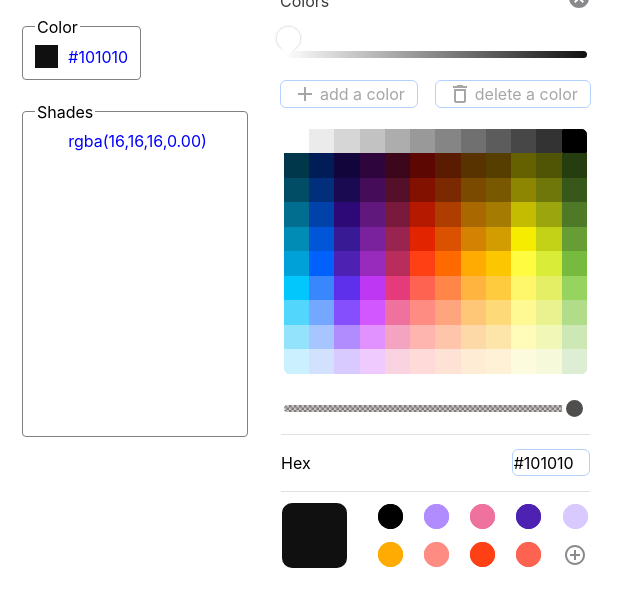
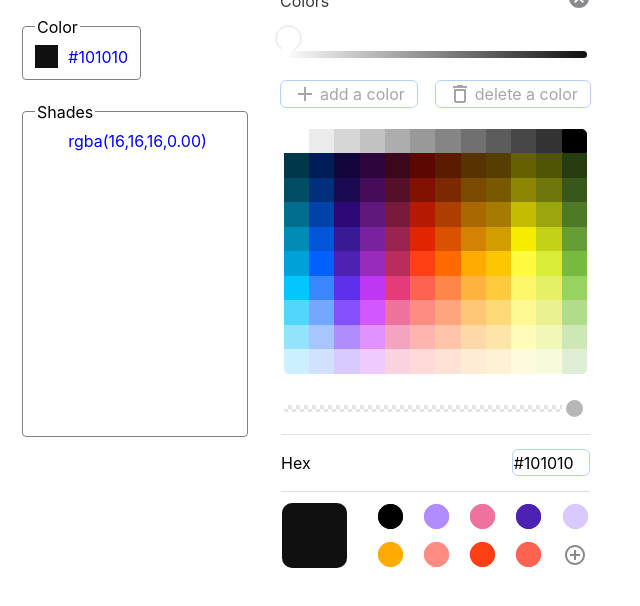
Before and after one commit to oceakun/react-color-picker, a React (Vite) app: page / in a window 1280 px wide. Shown: the top 606 px of the page, without its empty margins (0-640 px from the left). Built offline with nearby package versions, Linux system fonts and the light colour scheme.

Commit message:
feat: replaced checkered background of horizontal bar with a better version

```diff
--- a/src/components/SolidPicker.jsx
+++ b/src/components/SolidPicker.jsx
@@ -255,16 +255,38 @@ const OpacitySlider = styled.input`
   outline: none;
   border-radius: 15px;
   height: 7px;
-    background-color: rgb(131, 122, 122);
-    // background-image:url("../assets/flower.jpeg");
-    background-image:
-        linear-gradient(45deg, #ccc 25%, transparent 25%),
-        linear-gradient(-45deg, #ccc 25%, transparent 25%),
-        linear-gradient(45deg, transparent 75%, #ccc 75%),
-        linear-gradient(-45deg, transparent 75%, #ccc 75%);
-    background-size: 5px 5px;
-    background-position: 0 0, 0 2.5px, 2.5px -2.5px, -2.5px 0px;
-    margin:10px 0 12px 0;
+  // background-color: rgb(131, 122, 122);
+  // // background-image:url("../assets/flower.jpeg");
+  // background-image:
+  //     linear-gradient(45deg, #ccc 25%, transparent 25%),
+  //     linear-gradient(-45deg, #ccc 25%, transparent 25%),
+  //     linear-gradient(45deg, transparent 75%, #ccc 75%),
+  //     linear-gradient(-45deg, transparent 75%, #ccc 75%);
+  // background-size: 5px 5px;
+  // background-position: 0 0, 0 2.5px, 2.5px -2.5px, -2.5px 0px;
+
+  background-color: #ffffff;
+  opacity: 0.4;
+  background-image: repeating-linear-gradient(
+      45deg,
+      #babbcd 25%,
+      transparent 25%,
+      transparent 75%,
+      #babbcd 75%,
+      #babbcd
+    ),
+    repeating-linear-gradient(
+      45deg,
+      #babbcd 25%,
+      #ffffff 25%,
+      #ffffff 75%,
+      #babbcd 75%,
+      #babbcd
+    );
+  background-position: 0 0, 4px 4px;
+  background-size: 8px 8px;
+
+  margin: 10px 0 12px 0;
   &::-moz-slider-runnable-track {
     height: 13px;
     color: red;
```
Lines whose indentation alone changed are shown as unchanged.
